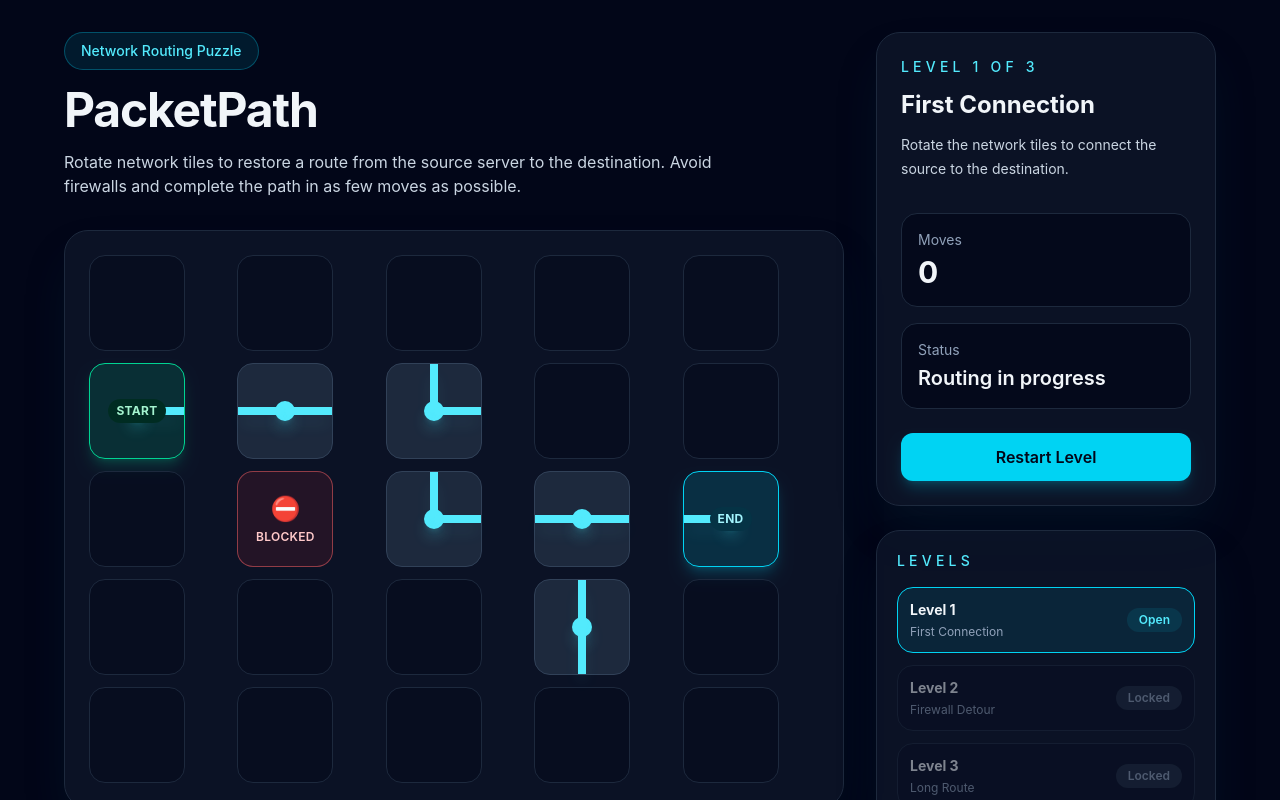
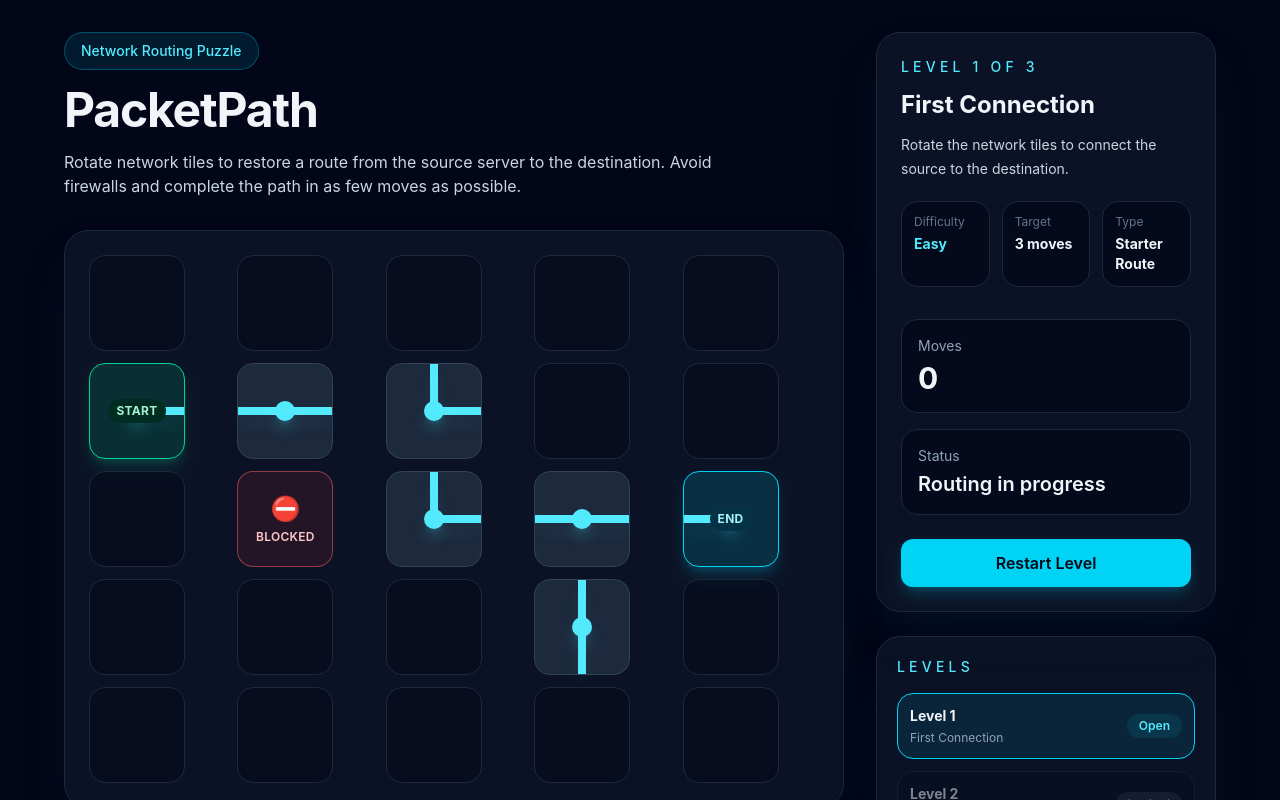
Before and after one commit to simonlartey/packet-path, a React (Vite) app: page / in a window 1280 px wide. Both pictures are taken after a click on the button "Start Game". Shown: the top 800 px of the page. Built offline with nearby package versions, Linux system fonts and the light colour scheme.

Commit message:
Display level metadata in game UI

```diff
--- a/src/App.tsx
+++ b/src/App.tsx
@@ -123,6 +123,29 @@ function App() {
               {gameState.level.description}
             </p>
 
+            <div className="mt-5 grid grid-cols-3 gap-3">
+              <div className="rounded-2xl border border-slate-800 bg-slate-950/70 p-3">
+                <p className="text-xs text-slate-500">Difficulty</p>
+                <p className="mt-1 text-sm font-bold text-cyan-300">
+                  {gameState.level.difficulty}
+                </p>
+              </div>
+
+              <div className="rounded-2xl border border-slate-800 bg-slate-950/70 p-3">
+                <p className="text-xs text-slate-500">Target</p>
+                <p className="mt-1 text-sm font-bold">
+                  {gameState.level.estimatedMoves} moves
+                </p>
+              </div>
+
+              <div className="rounded-2xl border border-slate-800 bg-slate-950/70 p-3">
+                <p className="text-xs text-slate-500">Type</p>
+                <p className="mt-1 text-sm font-bold">
+                  {gameState.level.category}
+                </p>
+              </div>
+            </div>
+
             <div className="mt-8 grid gap-4">
               <div className="rounded-2xl border border-slate-800 bg-slate-950/70 p-4">
                 <p className="text-sm text-slate-400">Moves</p>
```
